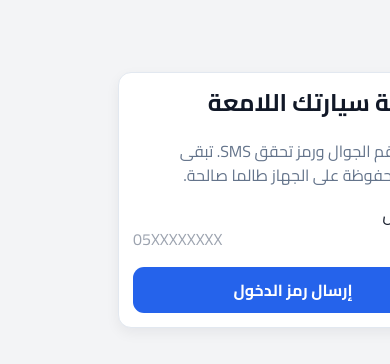
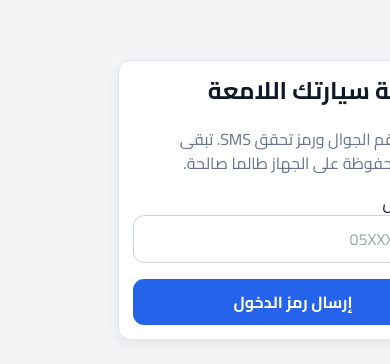
Before and after one commit to stuffs225-ui/Bright-Carwash, a Next.js app: page /worker in a window 390 px wide. Shown: the part 222-586 px from the top of the page. Built offline with nearby package versions, Linux system fonts and the light colour scheme; no server answers.

Commit message:
Fix iPhone dark-mode styling and alignment of manager worker-phone, month, POS upload and form controls

```diff
--- a/app/globals.css
+++ b/app/globals.css
@@ -736,3 +736,17 @@ button.metric-card:hover { filter: brightness(1.04); }
  .section-title{font-size:1.18rem;line-height:1.5}
  .subsection-title{font-size:1.05rem}
 }
+
+/* Saudi-phone and month controls were browser-default white on mobile dark
+   mode, making the manager onboarding box look unfinished. */
+input[type="tel"],input[type="month"],input[type="file"]{
+ width:100%;max-width:100%;min-height:var(--control-h);
+ border:1px solid var(--border-strong);border-radius:11px;
+ padding:10px 13px;background:var(--surface);color:var(--text);
+ font-size:var(--control-fs);outline:none;
+}
+input[type="tel"],input[type="month"]{direction:ltr;text-align:right}
+input[type="file"]{font-size:.89rem}
+.form-label>input,.form-label>select,.form-label>textarea{
+ display:block;margin-top:7px;max-width:100%;min-width:0
+}
```
